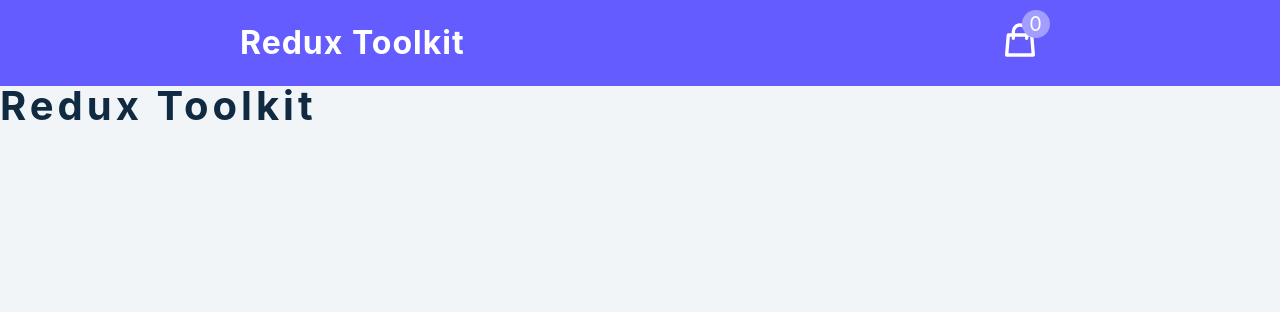
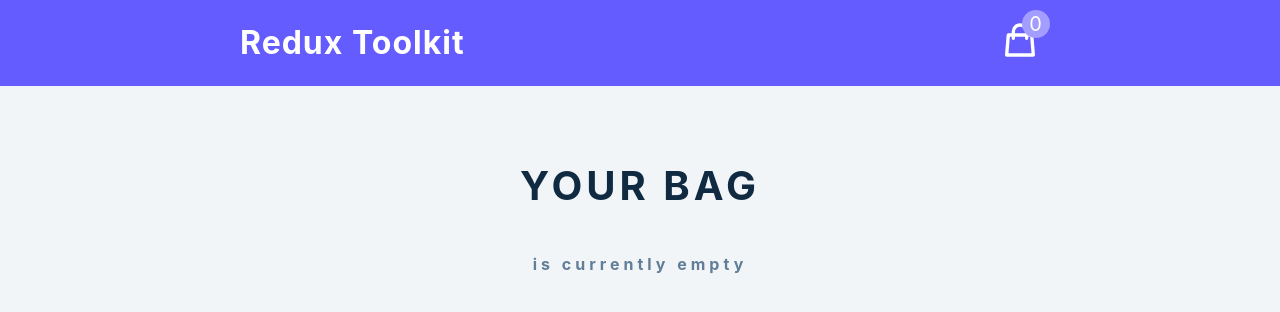
Before and after one commit to Priscilla-D/shopping-cart, a React (Create React App) app: page / in a window 1280 px wide. Shown: the top 312 px of the page. Built offline with nearby package versions, Linux system fonts and the light colour scheme.

Commit message:
add cart items list

```diff
--- a/src/App.js
+++ b/src/App.js
@@ -1,10 +1,11 @@
+import CartContainer from "./components/CartContainer";
 import Navbar from "./components/Navbar";
 
 function App() {
   return (
     <>
       <Navbar />
-      <h2>Redux Toolkit</h2>
+      <CartContainer />
     </>
   );
 }
--- /dev/null
+++ b/src/components/CartContainer.js
@@ -0,0 +1,38 @@
+import { useSelector } from "react-redux";
+import CartItems from "./CartItems";
+
+const CartContainer = () => {
+  const { cartItems, amount, total } = useSelector((store) => store.cart);
+  if (amount < 1) {
+    return (
+      <section className="cart">
+        <header>
+          <h2>Your bag</h2>
+          <p className="empty-cart">is currently empty</p>
+        </header>
+      </section>
+    );
+  }
+  return (
+    <section className="cart">
+      <header>
+        <h2>Your bag</h2>
+      </header>
+      <div>
+        {cartItems.map((item) => (
+          <CartItems key={item.id} {...item} />
+        ))}
+      </div>
+      <footer>
+        <hr />
+        <div className="cart-total">
+          <h4>
+            total <span>${total}</span>
+          </h4>
+        </div>
+        <button className="btn clear-btn">clear cart</button>
+      </footer>
+    </section>
+  );
+};
+export default CartContainer;
--- /dev/null
+++ b/src/components/CartItems.js
@@ -0,0 +1,26 @@
+import { ChevronDown, ChevronUp } from "../icons";
+
+const CartItems = ({ title, amount, price, img }) => {
+  return (
+    <article className="cart-item">
+      <img src={img} alt={title} />
+
+      <div>
+        <h4>{title}</h4>
+        <div className="item-price">${price}</div>
+        <button className="remove-btn">remove</button>
+      </div>
+
+      <div>
+        <button className="amount-btn">
+          <ChevronUp />
+        </button>
+      <p>{amount}</p>
+        <button className="amount-btn">
+          <ChevronDown />
+        </button>
+      </div>
+    </article>
+  );
+};
+export default CartItems;
--- a/src/features/cart/cartSlice.js
+++ b/src/features/cart/cartSlice.js
@@ -1,7 +1,8 @@
 import { createSlice } from "@reduxjs/toolkit";
+import cartItems from "../../cartItems";
 
 const initialState = {
-  cartItems: [],
+  cartItems: cartItems,
   amount: 0,
   total: 0,
   isLoading: true,
--- a/src/index.css
+++ b/src/index.css
@@ -183,6 +183,10 @@
   color: var(--clr-grey-5);
   margin-top: 1rem;
   text-align: center;
+  font-weight: 700;
+  letter-spacing: var(--spacing);
+  line-height: 1.25;
+  margin-bottom: 0.75rem;
 }
 .cart footer {
   margin-top: 4rem;
```
